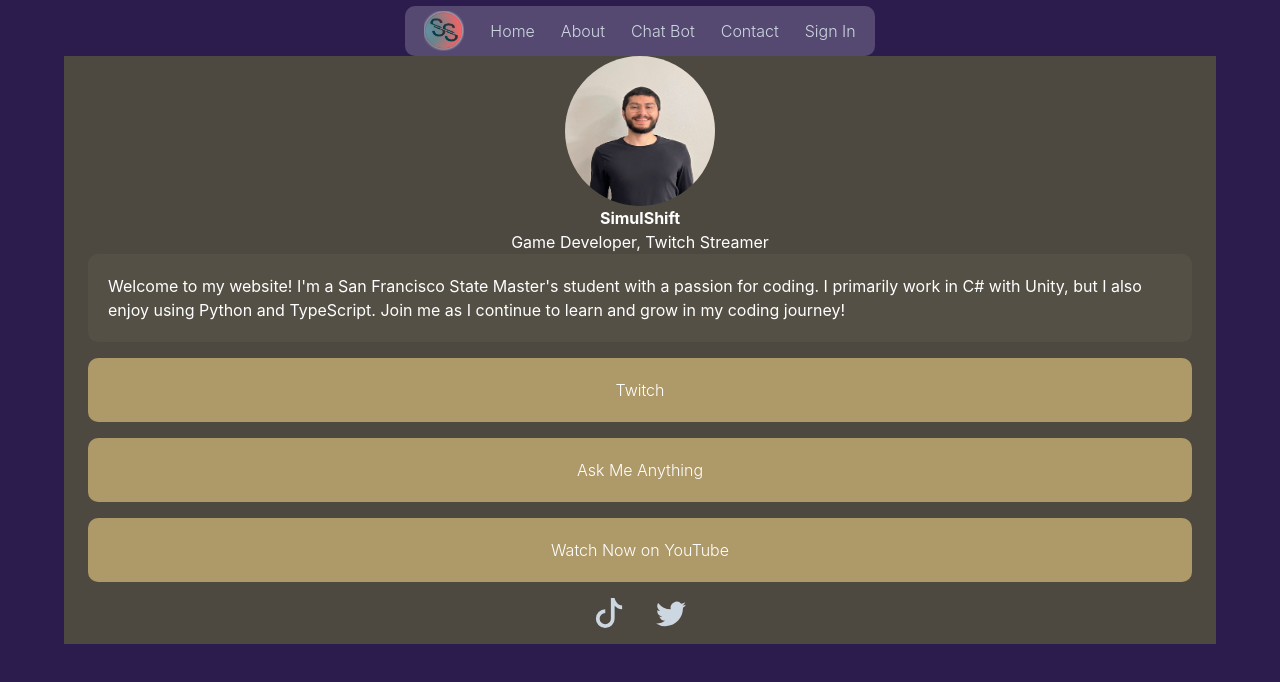
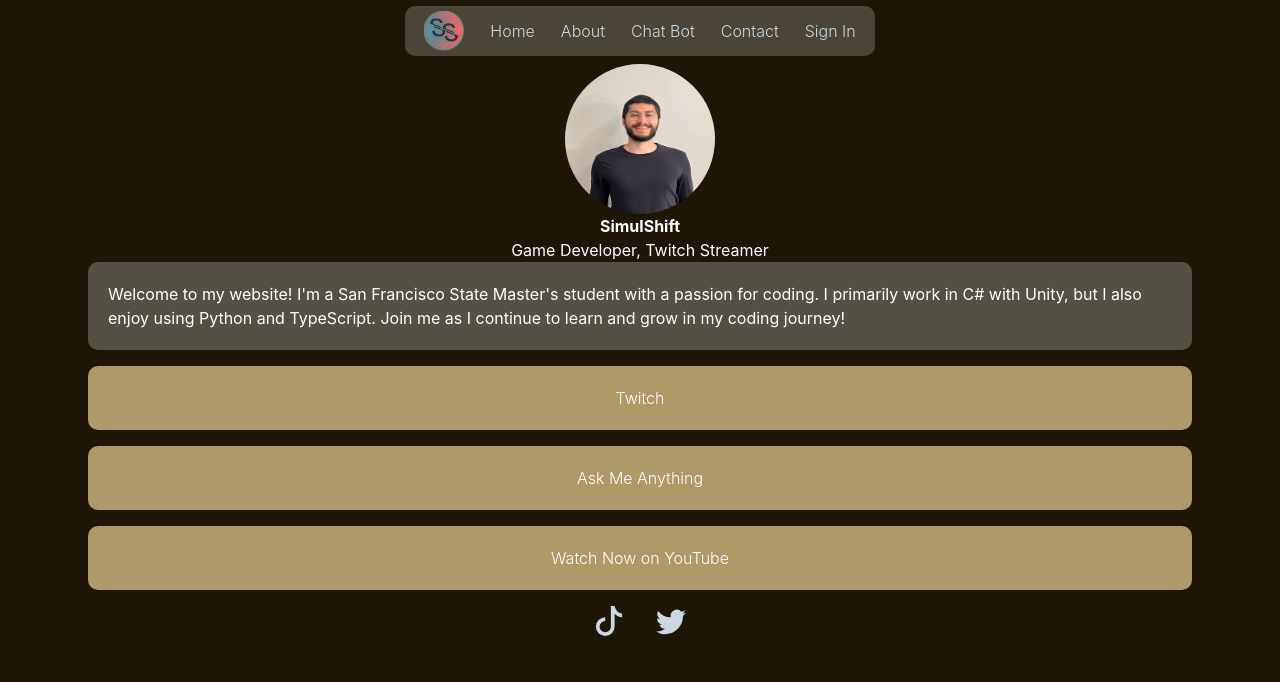
Before and after one commit to SimulShift/SimulShift.comGrpc-web, a React (Create React App) app: page /about in a window 1280 px wide. Shown: the top 682 px of the page. Built offline with nearby package versions, Linux system fonts and the light colour scheme; no server answers.

Commit message:
fixed about page

```diff
--- /dev/null
+++ b/src/Theme/SetBackgroundColor.tsx
@@ -0,0 +1,12 @@
+import {useEffect} from 'react'
+import {Mode} from '@mui/system/cssVars/useCurrentColorScheme'
+
+const useBackgroundColor = (mode: Mode, lightColor: string, darkColor: string) => {
+  useEffect(() => {
+    console.log('useBackgroundColor', mode, lightColor, darkColor)
+    const currentColor = mode === 'dark' ? darkColor : lightColor
+    document.body.style.backgroundColor = currentColor
+  }, [mode, lightColor, darkColor])
+}
+
+export default useBackgroundColor
--- a/src/index.tsx
+++ b/src/index.tsx
@@ -25,7 +25,7 @@ const NavbarWrapper = () => {
         flexDirection: 'column',
         alignItems: 'center',
       }}>
-      <MainNav style={{marginTop: 0.7}} />
+      <MainNav style={{marginTop: 0.7, marginBottom: 1}} />
       <Outlet />
     </Container>
   )
--- a/src/navbar/Navbar.tsx
+++ b/src/navbar/Navbar.tsx
@@ -1,5 +1,5 @@
 import PfpMenu from './components/pfp/PfpMenu'
-import {List, ListItemButton, styled, useTheme} from '@mui/joy'
+import {List, ListItemButton, styled, useColorScheme, useTheme} from '@mui/joy'
 import SimulShiftLogo from '../assets/SimulShiftLogo.png'
 import {useEffect} from 'react'
 import {useLoginContext} from '../auth/LoginContext'
@@ -30,6 +30,7 @@ const checkIfLoggedIn = async (): Promise<boolean> => {
 
 const SignInProfileChunk = () => {
   const loginContext = useLoginContext()
+
   if (loginContext.loggedIn) {
     return <PfpMenu mobileDisplay={false} />
   } else {
@@ -46,7 +47,6 @@ type NavbarProps = {
 }
 
 const Navbar = ({style}: NavbarProps) => {
-  const theme = useTheme()
   const loginContext = useLoginContext()
 
   useEffect(() => {
@@ -69,6 +69,7 @@ const Navbar = ({style}: NavbarProps) => {
         borderRadius: '10px',
         maxWidth: 'fit-content',
         mt: style?.marginTop,
+        mb: style?.marginBottom,
       }}>
       <ListLinkItemButton href="/">
         <img
--- a/src/pages/about/page.tsx
+++ b/src/pages/about/page.tsx
@@ -1,12 +1,17 @@
 /* eslint-disable react/no-unescaped-entities */
 import me from '../../assets/me.jpg'
-import {Box, Typography, Button, Container, useTheme} from '@mui/joy'
+import {Box, Typography, Button, Container, useTheme, useColorScheme} from '@mui/joy'
 import './about.css'
+import {useEffect, useState} from 'react'
+import useBackgroundColor from '../../Theme/SetBackgroundColor'
 
 const About = () => {
-  const theme = useTheme()
+  const {mode, setMode} = useColorScheme()
+  const [backgroundColor, setBackgroundColor] = useState('#4d4940')
+  useBackgroundColor(mode ?? 'dark', '#4d4940', '#1d1606')
+
   return (
-    <Container sx={{backgroundColor: '#4d4940'}}>
+    <Container sx={mode === 'dark' ? {backgroundColor: '#1d1606'} : {backgroundColor: '#4d4940'}}>
       <Box
         sx={{
           display: 'flex',
```
